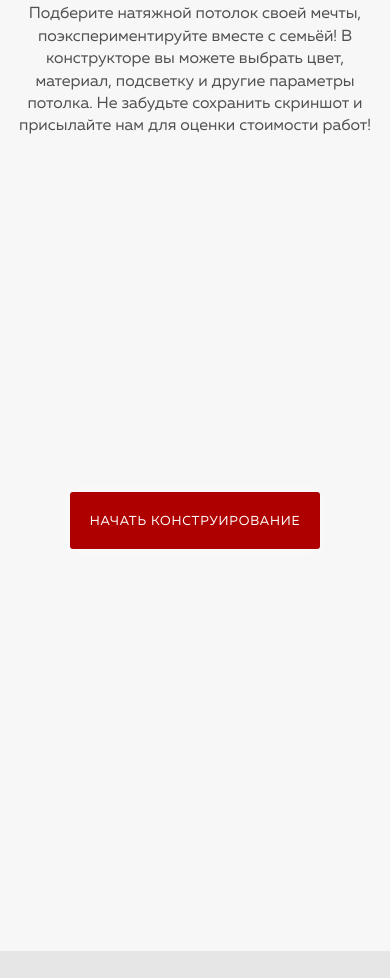
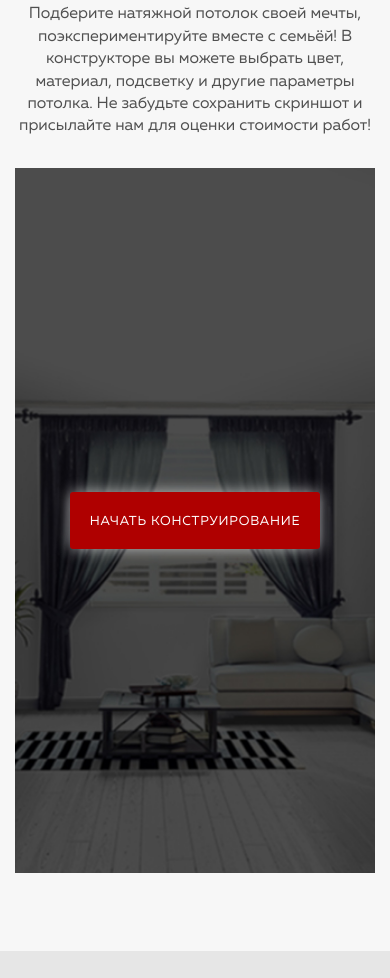
Before and after one commit to razumeyka/ceilings, a website: page src/index.html in a window 390 px wide. Shown: the part 9564-10542 px from the top of the page. Drawn offline with nearby package versions, Linux system fonts and the light colour scheme; files that its build step writes are made by us from their sources; files whose address does not match are found by name; a web font is replaced by a local one.

Commit message:
fixing some

```diff
--- a/src/css/parts/constructor.less
+++ b/src/css/parts/constructor.less
@@ -9,7 +9,7 @@
 }
 
 .constructor__overlay{
-    background: url(../../images/constructor-fake.jpg) no-repeat center top;
+    background: url(../images/constructor-fake.jpg) no-repeat center top;
 	background-size: contain;
     position: absolute;
     top: 0;
@@ -27,7 +27,7 @@
 @media screen and (max-width: 1279px) {
 
 	.constructor__overlay{
-		background: url(../../images/constructor-fake-m.jpg) no-repeat center;
+		background: url(../images/constructor-fake-m.jpg) no-repeat center;
 		background-size: cover;
 		display: flex;
 		align-items: center;
```
